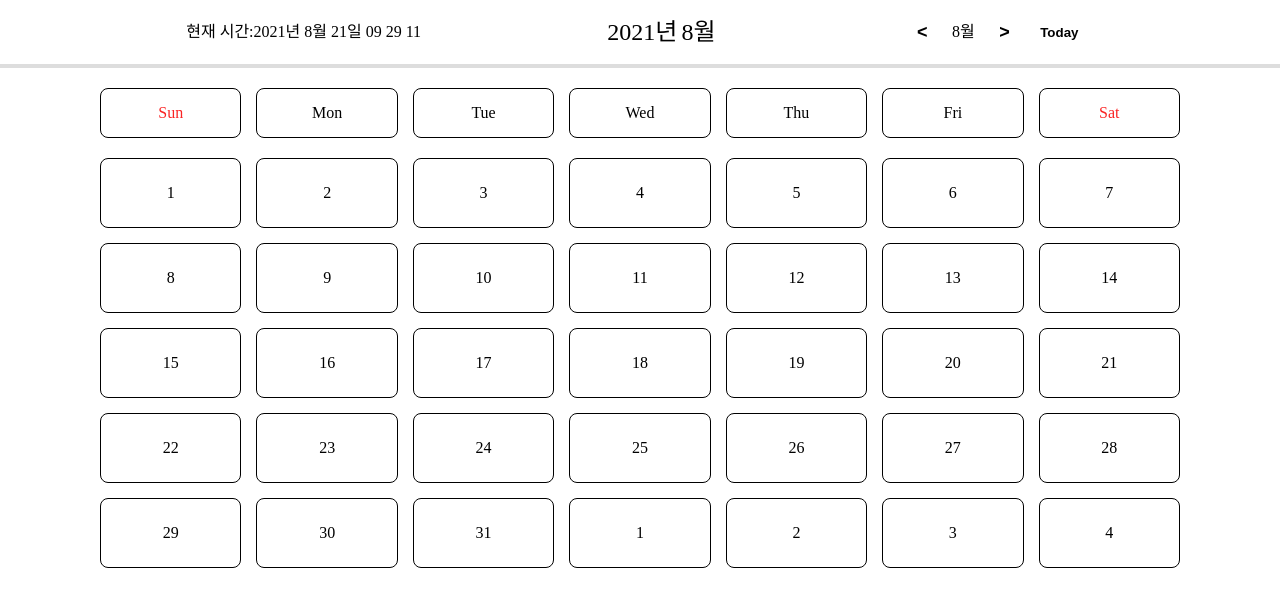
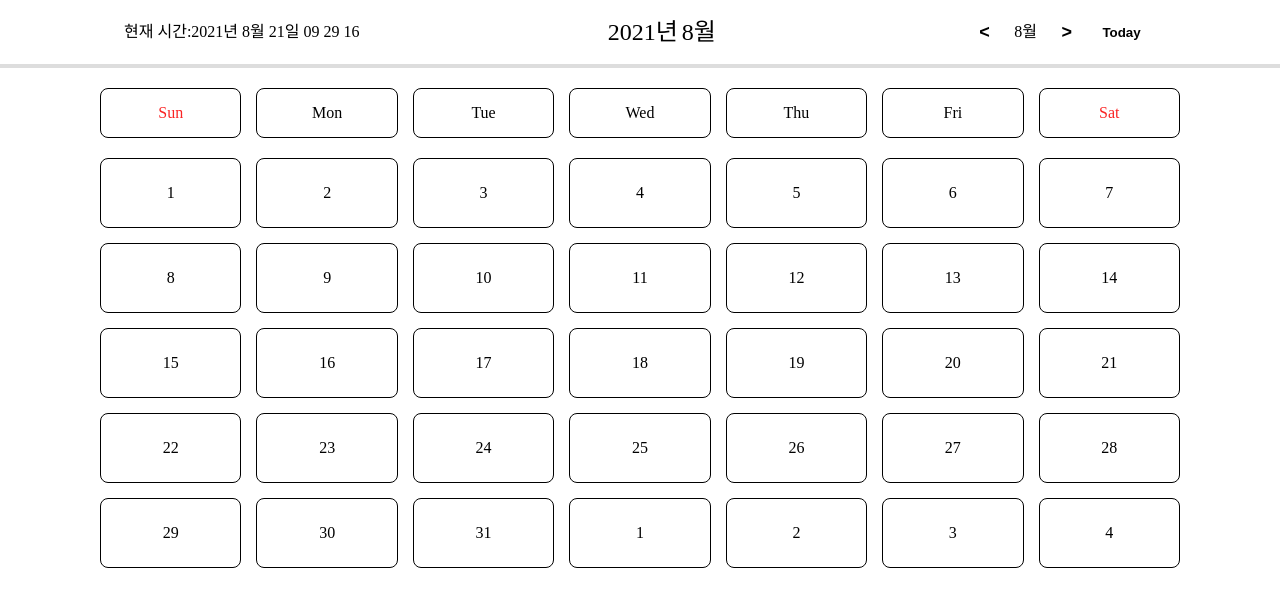
Before and after one commit to SimonDevelope/Calendar-react-typescript, a React (Create React App) app: page / in a window 1280 px wide. Shown: the top 606 px of the page. Built offline with nearby package versions, Linux system fonts and the light colour scheme.

Commit message:
#6. 시간기능 추가

```diff
--- a/src/Components/Month.tsx
+++ b/src/Components/Month.tsx
@@ -9,15 +9,32 @@ function month() {
   const year = day.getFullYear();
   const month = day.getMonth() + 1;
   const thisDay = day.getDate();
-  const hour = day.getHours();
-  const minute = day.getMinutes();
-  const second = day.getSeconds();
+  // const hour = day.getHours();
+  // const minute = day.getMinutes();
+  // const second = day.getSeconds();
 
   const pointToday: any = useRef();
   const [dates, setDates] = useState<number[]>([]);
   const [years, setYears] = useState<number>(year);
   const [months, setMonths] = useState<number>(month);
   const [today, setToday] = useState<number>(0);
+  const [dateTime, setDateTime] = useState({
+    hours: day.getHours(),
+    minutes: day.getMinutes(),
+    seconds: day.getSeconds(),
+  });
+
+  useEffect(() => {
+    const timer = setInterval(() => {
+      const day = new Date();
+      setDateTime({
+        hours: day.getHours(),
+        minutes: day.getMinutes(),
+        seconds: day.getSeconds(),
+      });
+    }, 1000);
+    return () => clearInterval(timer);
+  }, []);
 
   const settingMonths = (years: number, months: number) => {
     const thisMonthFirstDay = new Date(years, months - 1, 1);
@@ -82,11 +99,11 @@ function month() {
       <div className="total-view-port">
         <div className="inner-total-view-port">
           <div className="calendar-header-section">
-            <div>
+            <div className="calendar-now-time">
               {`현재 시간:${years}년 ${months}월 ${thisDay}일
-              ${hour < 10 ? `0${hour}` : `${hour}`}
-              ${minute < 10 ? `0${minute}` : `${minute}`}
-              ${second < 10 ? `0${second}` : `${second}`}
+              ${dateTime.hours < 10 ? `0${dateTime.hours}` : `${dateTime.hours}`}
+              ${dateTime.minutes < 10 ? `0${dateTime.minutes}` : `${dateTime.minutes}`}
+              ${dateTime.seconds < 10 ? `0${dateTime.seconds}` : `${dateTime.seconds}`}
             `}
             </div>
             <div className="calender-this-year-time">
@@ -124,12 +141,13 @@ function month() {
                       {calenderList}
                     </div>
                   );
+                } else {
+                  return (
+                    <div className="calender-number-inner-attr" key={index} ref={pointToday}>
+                      {calenderList}
+                    </div>
+                  );
                 }
-                return (
-                  <div className="calender-number-inner-attr" key={index} ref={pointToday}>
-                    {calenderList}
-                  </div>
-                );
               })}
             </div>
           </div>
--- a/src/Styles/month.scss
+++ b/src/Styles/month.scss
@@ -4,7 +4,7 @@
 }
 .calendar-header-section {
     display: flex;
-    justify-content: space-evenly;
+    justify-content: space-around;
     align-items: center;
     margin: 20px auto;
 }
@@ -20,6 +20,7 @@
     font-weight: 600;
     cursor: pointer;
 }
+
 .calendar-month-control-button-attr:hover {
     background: #DDDDDD;
     border-radius: 16px;
@@ -29,6 +30,12 @@
     display: flex;
     justify-content: center;
     align-items: center;
+    position: relative;
+
+}
+.calendar-now-time {
+    position: relative;
+    left: 0;
 }
 .calender-this-year-attr {
     font-size: 24px;
```
